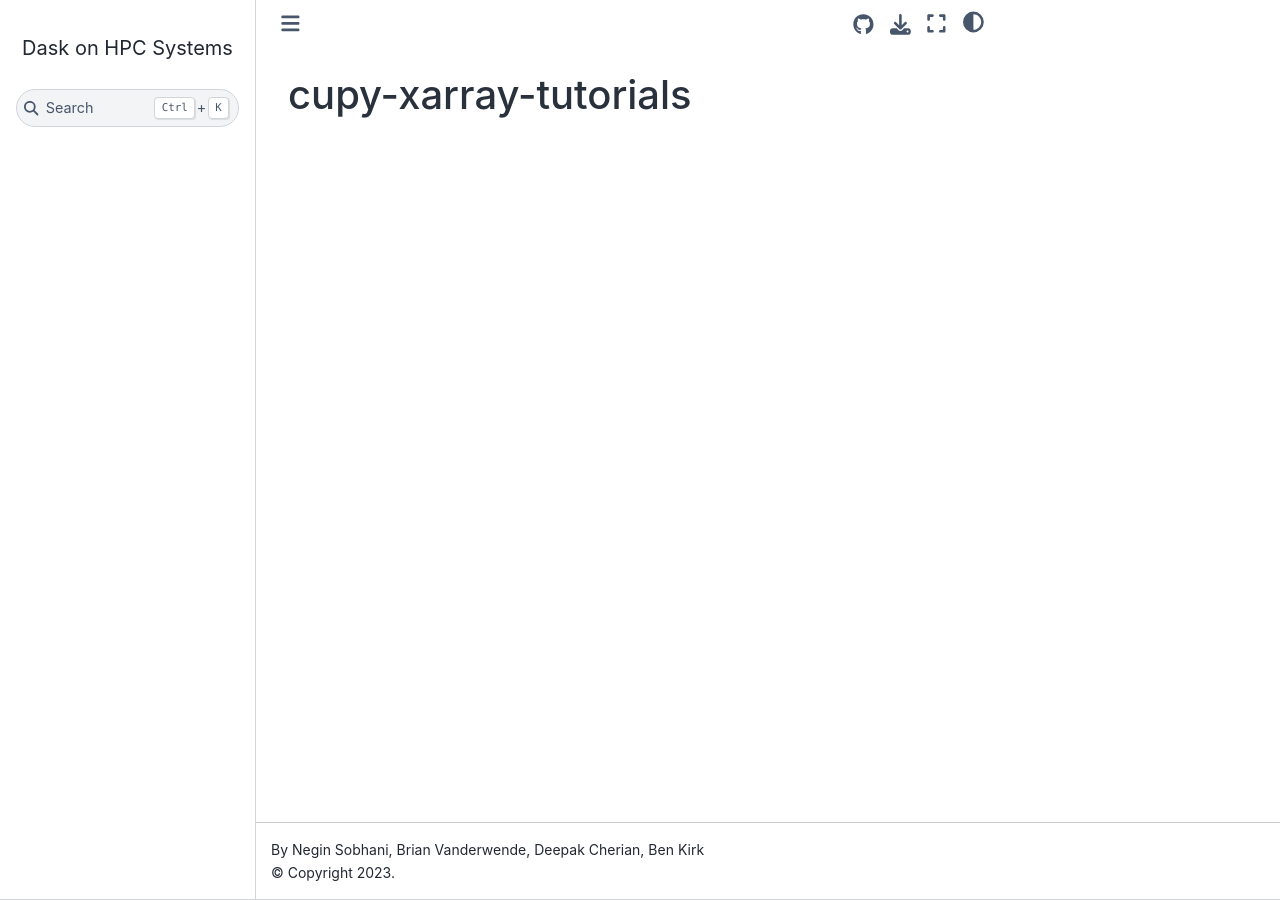
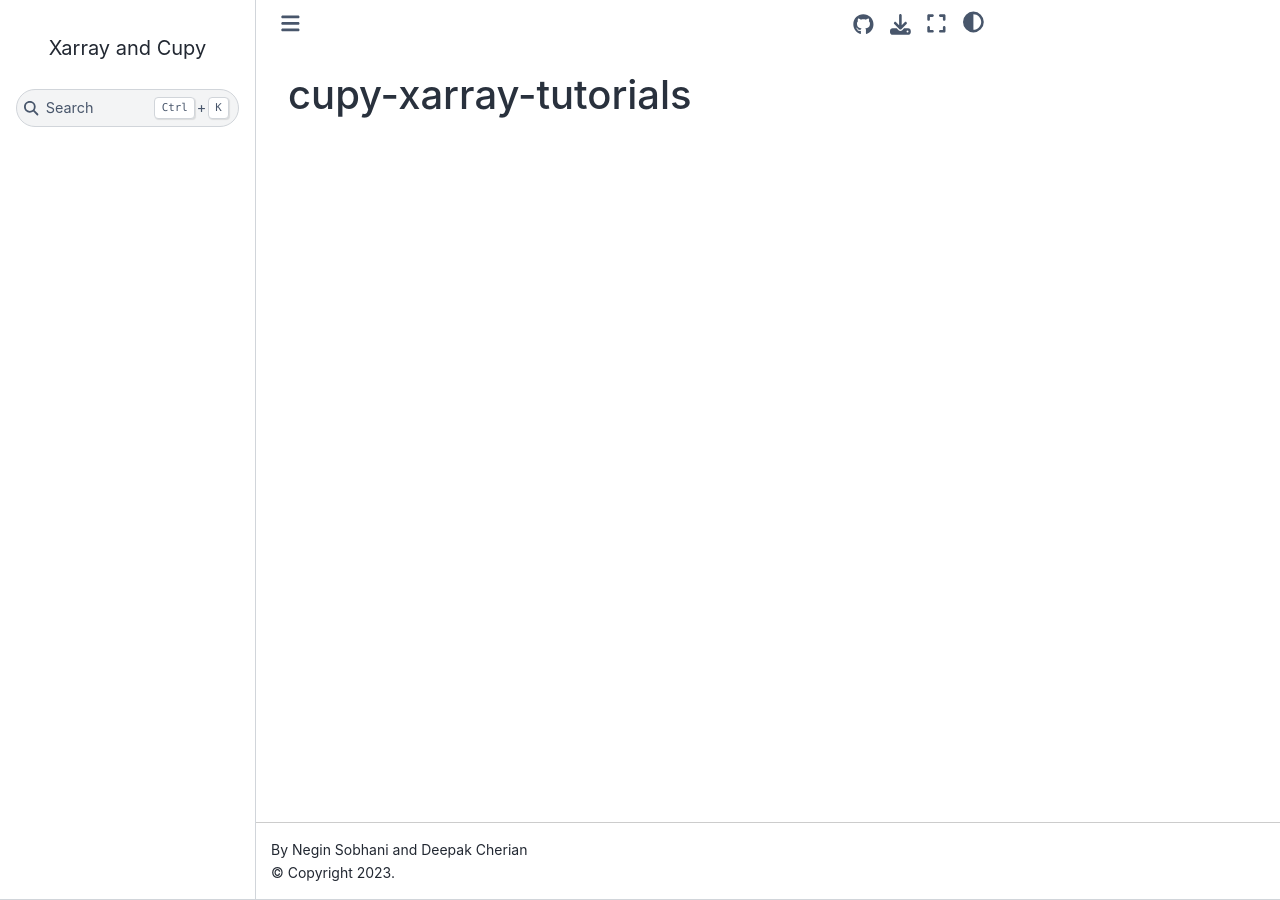
Before and after one commit to negin513/cupy-xarray-tutorials, a Jupyter Book: the page built from README.md, in a window 1280 px wide. Built offline with Jupyter Book 1.0.4 settings and Sphinx 7.4.7 and the Sphinx Book theme 1.1.4, drawn with Linux system fonts in a browser that asks for light colours; pages that are not in the unit, such as notebooks, are missing from menus.

Commit message:
Update _config.yml

```diff
--- a/_config.yml
+++ b/_config.yml
@@ -1,8 +1,8 @@
 # Book settings
 # Learn more at https://jupyterbook.org/customize/config.html
 
-title: Dask on HPC Systems
-author: Negin Sobhani, Brian Vanderwende, Deepak Cherian, Ben Kirk
+title: Xarray and Cupy
+author: Negin Sobhani and Deepak Cherian
 logo: images/ncar_logo.png
 
 # Force re-execution of notebooks on each build.
```
